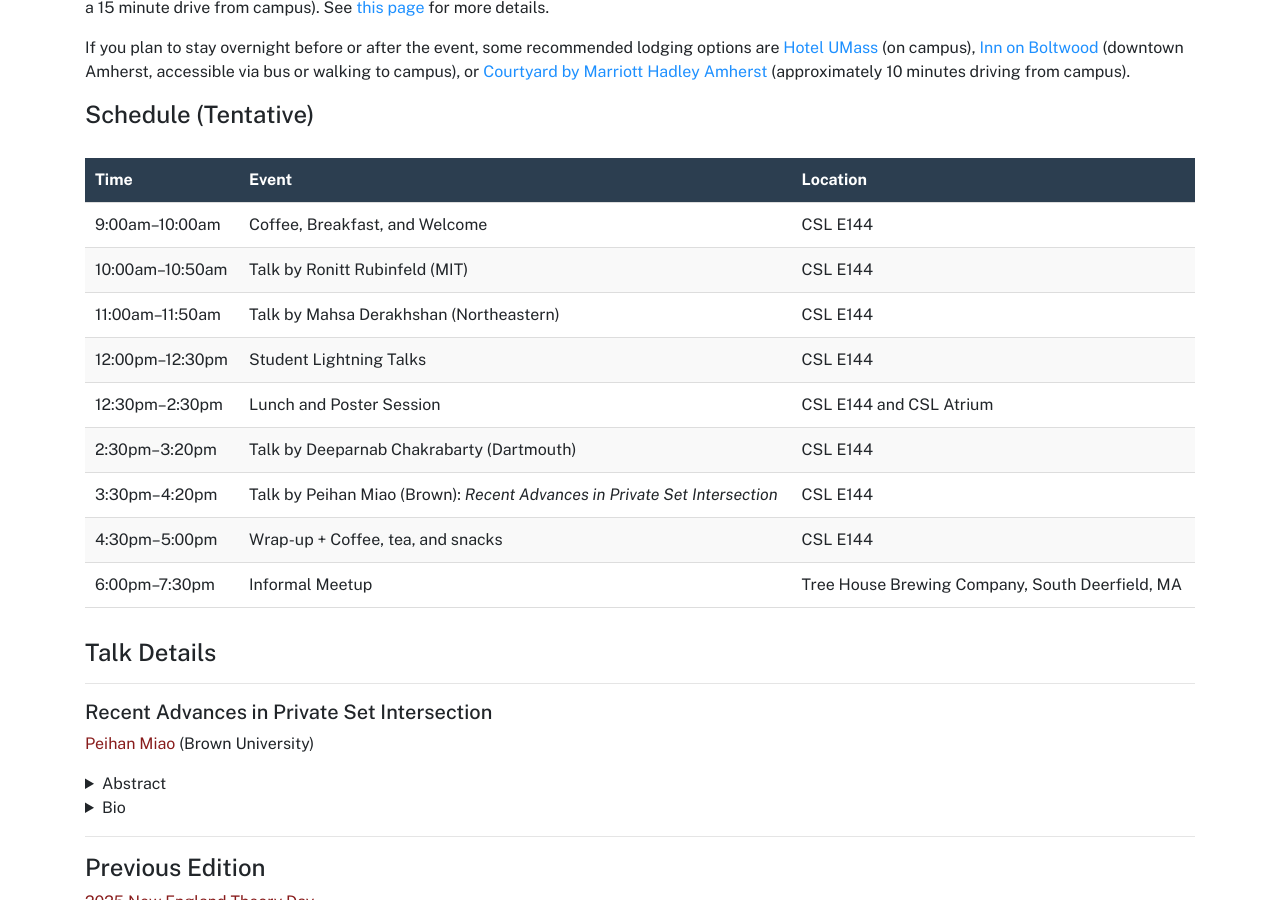
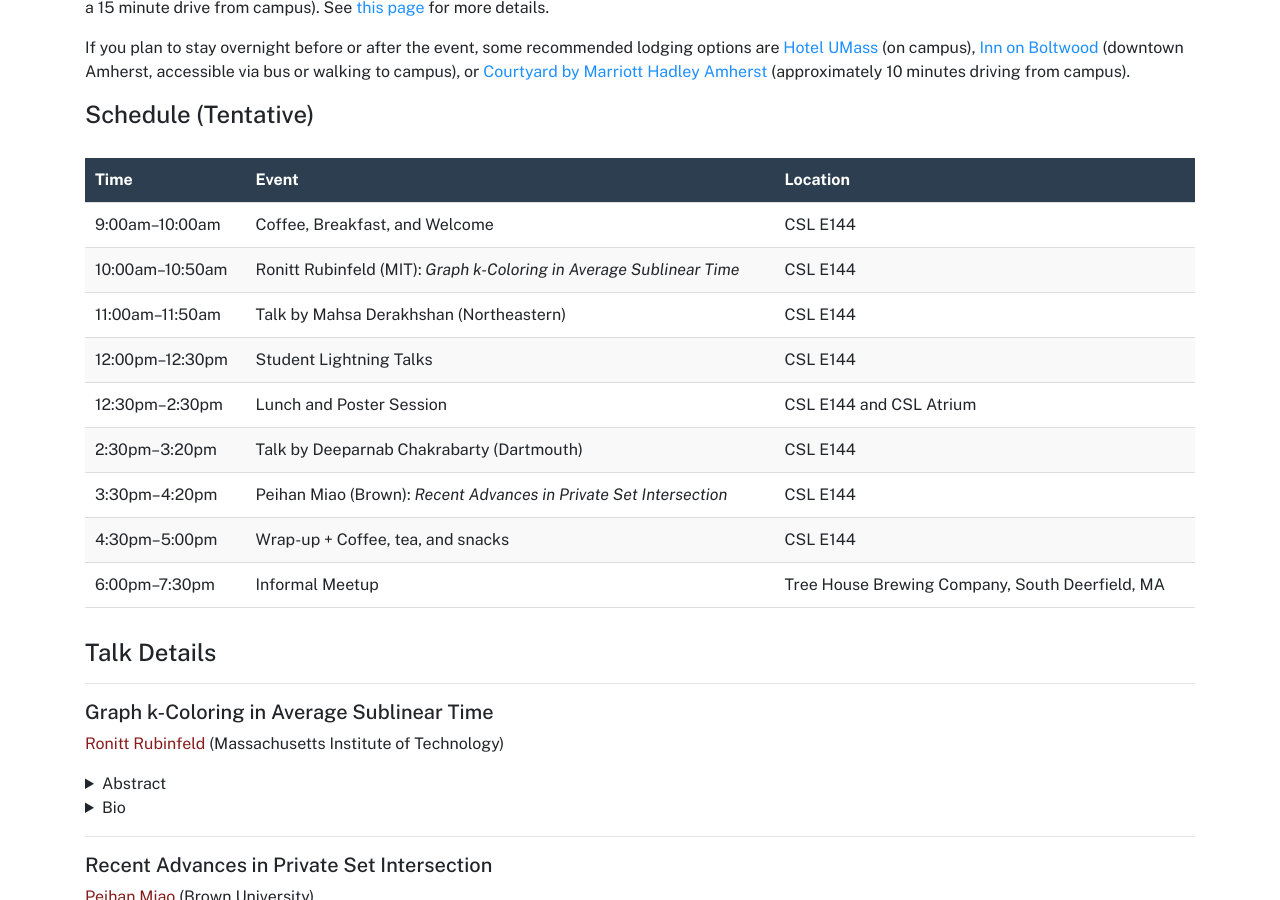
Before and after one commit to umass-theory/umass-theory.github.io, a Jekyll site: the page built from theory-day.md, in a window 1280 px wide and 900 px high, scrolled down 1037 px. Built offline with Jekyll 4.4.1, drawn with Linux system fonts in a browser that asks for light colours.

Commit message:
Updated talk info for 2026 Theory Day

```diff
--- a/theory-day.md
+++ b/theory-day.md
@@ -39,9 +39,9 @@ Registration is required, but free. Please register [here](https://docs.google.c
 
 Parking passes will be provided to all registered participants that intend to drive to the event. Please indicate on the registration form if you will need a pass for your car.
 
-Other transportation options include Peter Pan or Greyhound buslines (both with  stops on campus), or Amtrak (station in Northampton, approximately a 15 minute drive from campus). See [this page](https://www.umass.edu/transportation/alternative-transportation/regional-transportation){: class="manualBody"} for more details.
+Other transportation options include Peter Pan or Greyhound buslines (both with stops on campus), or Amtrak (station in Northampton, approximately a 15 minute drive from campus). See [this page](https://www.umass.edu/transportation/alternative-transportation/regional-transportation){: class="manualBody"} for more details.
 
-If you plan to stay overnight before or after the event, some recommended lodging options are [Hotel UMass](http://www.hotelumass.com/){: class="manualBody"} (on campus), [Inn on Boltwood](https://www.innonboltwood.com/){: class="manualBody"} (downtown Amherst, accessible via bus or walking  to campus), or [Courtyard by Marriott Hadley Amherst](https://www.marriott.com/en-us/hotels/bdlhd-courtyard-hadley-amherst/overview/){: class="manualBody"} (approximately 10 minutes driving from campus).
+If you plan to stay overnight before or after the event, some recommended lodging options are [Hotel UMass](http://www.hotelumass.com/){: class="manualBody"} (on campus), [Inn on Boltwood](https://www.innonboltwood.com/){: class="manualBody"} (downtown Amherst, accessible via bus or walking to campus), or [Courtyard by Marriott Hadley Amherst](https://www.marriott.com/en-us/hotels/bdlhd-courtyard-hadley-amherst/overview/){: class="manualBody"} (approximately 10 minutes driving from campus).
 
 #### Schedule (Tentative)
 
@@ -85,7 +85,7 @@ If you plan to stay overnight before or after the event, some recommended lodgin
     </tr>
     <tr>
       <td>10:00am–10:50am</td>
-      <td>Talk by Ronitt Rubinfeld (MIT)</td>
+      <td>Ronitt Rubinfeld (MIT): <i>Graph k-Coloring in Average Sublinear Time</i></td>
       <td>CSL E144</td>
     </tr>
     <tr>
@@ -110,7 +110,7 @@ If you plan to stay overnight before or after the event, some recommended lodgin
     </tr>
     <tr>
       <td>3:30pm–4:20pm</td>
-      <td>Talk by Peihan Miao (Brown): <i>Recent Advances in Private Set Intersection</i></td>
+      <td>Peihan Miao (Brown): <i>Recent Advances in Private Set Intersection</i></td>
       <td>CSL E144</td>
     </tr>
     <tr>
@@ -127,6 +127,28 @@ If you plan to stay overnight before or after the event, some recommended lodgin
 </table>
 
 #### Talk Details
+
+<hr>
+
+##### Graph k-Coloring in Average Sublinear Time
+
+[Ronitt Rubinfeld](https://people.csail.mit.edu/ronitt/) (Massachusetts Institute of Technology)
+<details markdown="1">
+<summary>Abstract</summary>
+
+Graph k-coloring is one of the classic NP-complete problems. Previous work has studied its average-case complexity, defined as the average runtime over all k-colorable graphs on n vertices, required to compute a k-coloring. A highly influential result of Dyer and Frieze from 1989 gave an algorithm with O(n^2) average runtime for constant k. This quadratic runtime appeared natural (and possibly even optimal) since almost all k-colorable graphs have Theta(n^2) edges. Reading the entire adjacency matrix takes Theta(n^2) time, so any improvement must avoid inspecting the whole input. This was later improved by Kucera in 1995 to average runtime O(n^2/k) for every k < n^c where c \in (0, 1/2). Nevertheless, in the most interesting case of k = O(1), the best-known bound remained quadratic in n. The true average complexity of the k-coloring problem has remained elusive for the last three decades.
+
+We break the longstanding quadratic barrier. Our main result shows that the exact average-case complexity of this fundamental problem is Theta(nk) for every 2 < k < n^{c'} and c' \in (0, 1/36). For k = O(1), this reveals the average sublinear nature of k-colorability: the average-case complexity is linear in n, and thus *sublinear* in the size of the input. The matching lower bound applies to every algorithm that correctly k-colors every k-colorable input.
+
+Our proofs draw on ideas from sublinear and local algorithms and also yield a local computation algorithm (LCA) for k-coloring with average-case probe complexity poly(k). A key ingredient is an efficiently checkable certificate of unique colorability for small random cores, based on degree and codegree conditions. This certificate allows the algorithm to propagate colors correctly without inspecting the entire graph.
+
+</details>
+<details markdown="1">
+<summary>Bio</summary>
+
+Ronitt Rubinfeld is an Edwin Sibley Webster Professor at MIT’s Electrical Engineering and Computer Science department, where she has been on the faculty since 2004. She graduated from the University of Michigan with a degree in Computer Engineering, and from the University of California, Berkeley with a Ph.D. in Computer Science in 1990. After postdoctoral positions at Princeton University and the Hebrew University in Jerusalem, she held faculty positions at Cornell University and Tel Aviv University, and has been a member of the research staff at NEC Research Institute. Her work has received the Symposium on Theory of Computing 30 years Test of Time award. Ronitt Rubinfeld was an ONR Young Investigator, a Sloan Fellow, a Guggenheim fellow and an invited speaker at the International Congress of Mathematicians in 2006. She is a fellow of the Association for Computing Machinery, a fellow of the American Academy of Arts and Sciences and a member of the National Academy of Sciences.
+
+</details>
 
 <hr>
 
```
